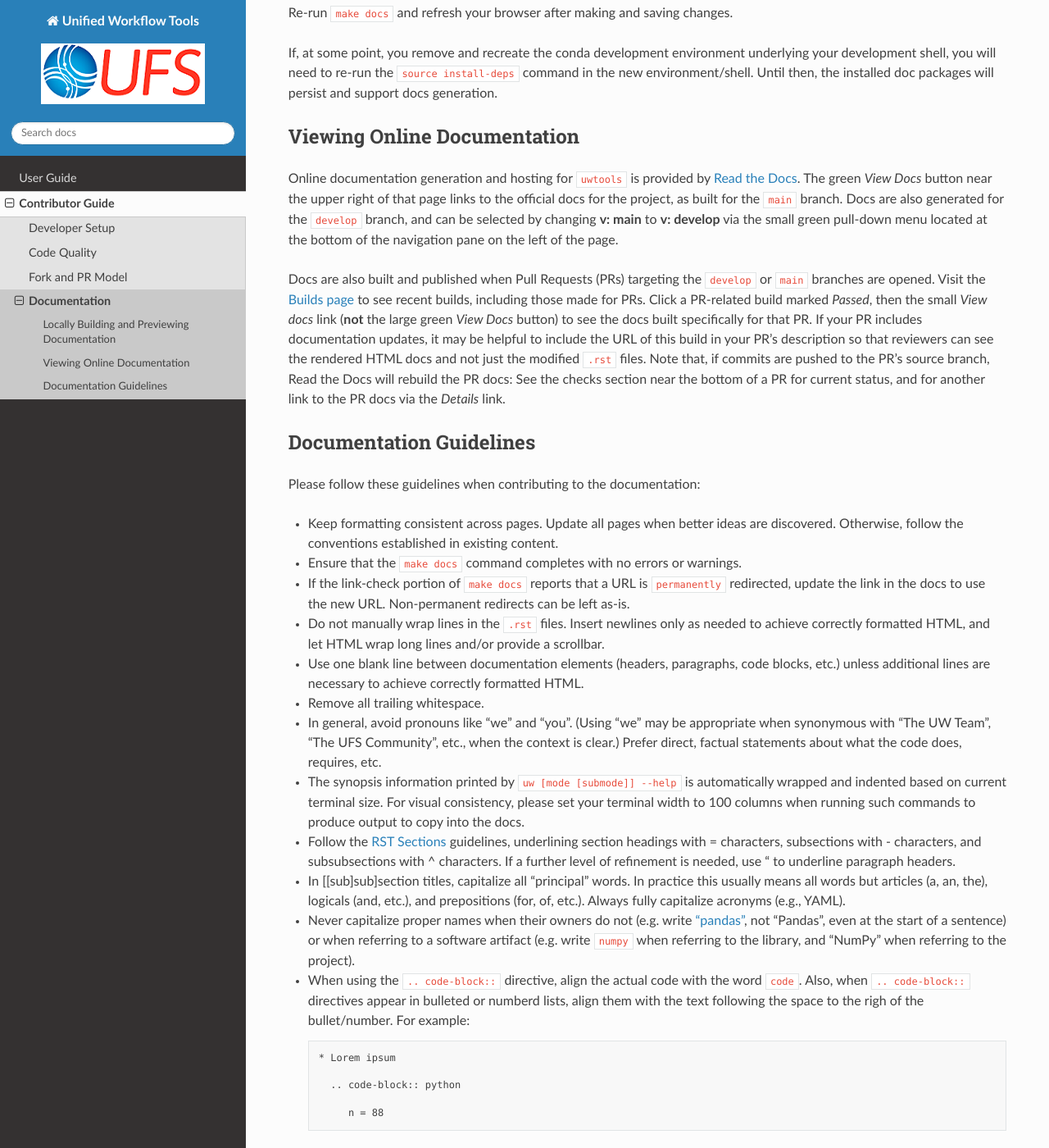
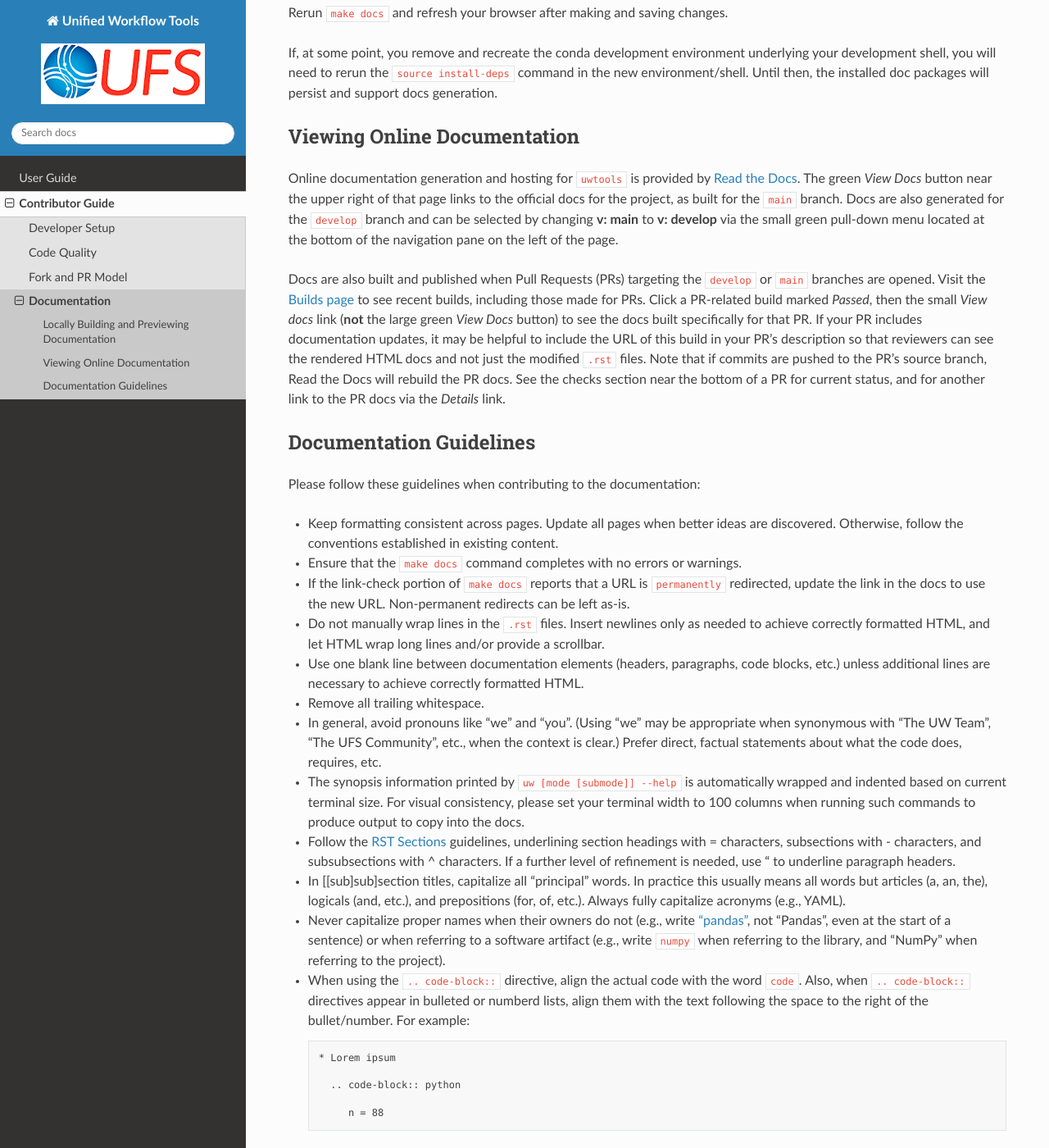
Before and after one commit to ufs-community/uwtools, a Sphinx documentation site: the page built from docs/sections/contributor_guide/documentation.rst, in a window 1280 px wide and 1400 px high, scrolled down 523 px. Shown: the whole window at 82% size. Built offline with Sphinx 7.4.7 and the Read the Docs theme 2.0.0, drawn with Linux system fonts in a browser that asks for light colours; the version number could not be read and is left out.

Commit message:
contrib guide

```diff
--- a/docs/sections/contributor_guide/code_quality.rst
+++ b/docs/sections/contributor_guide/code_quality.rst
@@ -24,11 +24,11 @@
 
 The order of the targets above is intentional:
 
-   * ``make format`` will complain about certain kinds of syntax errors that would cause all the remaining code-quality tools to fail (and may change line numbers reported by other tools, if it ran after them).
+   * ``make format`` will complain about certain kinds of syntax errors that would cause all the remaining code-quality tools to fail (and that could change line numbers reported by other tools, if it ran after them).
    * ``make lint`` provides a good first check for obvious errors and anti-patterns in the code.
    * ``make typecheck`` offers a more nuanced look at interfaces between functions, methods, etc. and may spot issues missed by the linter.
    * ``make unittest`` provides higher-level semantic-correctness checks once code syntax and typing is deemed correct.
 
-All the above tests are executed by the CI system when code is merged to specific git branches, and again when a conda package is built for release. To ensure that these processes succeed, be sure to run all the tests in a development shell before opening a pull request, and throughout the PR's lifecycle as subsequent changes are made. CI will reject unformatted code, so also run ``make format`` and commit any changes it makes. A useful development idiom is to periodically run ``make format && make test`` to perform a full code-quality sweep through the code.
+All the above tests are executed by the CI system when code is merged to specific git branches and when a conda package is built for release. To ensure that these processes succeed, be sure to run all the tests in a development shell before opening a pull request, and throughout the PR's lifecycle as subsequent changes are made. CI will reject unformatted code, so also run ``make format`` and commit any changes it makes. A useful development idiom is to periodically run ``make format && make test`` to perform a full code-quality sweep through the code.
 
-The ``uwtools`` repository has standardized on 100% unit-test coverage, enforced by ``make unittest`` and its configuration in ``pyproject.toml``. Please help maintain this high standard.
+The ``uwtools`` repository has standardized 100% unit-test coverage, enforced by ``make unittest`` and its configuration in ``pyproject.toml``. Please help maintain this high standard.
--- a/docs/sections/contributor_guide/documentation.rst
+++ b/docs/sections/contributor_guide/documentation.rst
@@ -17,16 +17,16 @@
 
    file://<filesystem-path-to-your-clone>/docs/build/html/index.index.html
 
-Re-run ``make docs`` and refresh your browser after making and saving changes.
+Rerun ``make docs`` and refresh your browser after making and saving changes.
 
-If, at some point, you remove and recreate the conda development environment underlying your development shell, you will need to re-run the ``source install-deps`` command in the new environment/shell. Until then, the installed doc packages will persist and support docs generation.
+If, at some point, you remove and recreate the conda development environment underlying your development shell, you will need to rerun the ``source install-deps`` command in the new environment/shell. Until then, the installed doc packages will persist and support docs generation.
 
 Viewing Online Documentation
 ----------------------------
 
-Online documentation generation and hosting for ``uwtools`` is provided by :rtd:`Read the Docs<>`. The green *View Docs* button near the upper right of that page links to the official docs for the project, as built for the ``main`` branch. Docs are also generated for the ``develop`` branch, and can be selected by changing **v: main** to **v: develop** via the small green pull-down menu located at the bottom of the navigation pane on the left of the page.
+Online documentation generation and hosting for ``uwtools`` is provided by :rtd:`Read the Docs<>`. The green *View Docs* button near the upper right of that page links to the official docs for the project, as built for the ``main`` branch. Docs are also generated for the ``develop`` branch and can be selected by changing **v: main** to **v: develop** via the small green pull-down menu located at the bottom of the navigation pane on the left of the page.
 
-Docs are also built and published when Pull Requests (PRs) targeting the ``develop`` or ``main`` branches are opened. Visit the :rtd:`Builds page<builds>` to see recent builds, including those made for PRs. Click a PR-related build marked *Passed*, then the small *View docs* link (**not** the large green *View Docs* button) to see the docs built specifically for that PR. If your PR includes documentation updates, it may be helpful to include the URL of this build in your PR's description so that reviewers can see the rendered HTML docs and not just the modified ``.rst`` files. Note that, if commits are pushed to the PR's source branch, Read the Docs will rebuild the PR docs: See the checks section near the bottom of a PR for current status, and for another link to the PR docs via the *Details* link.
+Docs are also built and published when Pull Requests (PRs) targeting the ``develop`` or ``main`` branches are opened. Visit the :rtd:`Builds page<builds>` to see recent builds, including those made for PRs. Click a PR-related build marked *Passed*, then the small *View docs* link (**not** the large green *View Docs* button) to see the docs built specifically for that PR. If your PR includes documentation updates, it may be helpful to include the URL of this build in your PR's description so that reviewers can see the rendered HTML docs and not just the modified ``.rst`` files. Note that if commits are pushed to the PR's source branch, Read the Docs will rebuild the PR docs. See the checks section near the bottom of a PR for current status, and for another link to the PR docs via the *Details* link.
 
 Documentation Guidelines
 ------------------------
@@ -43,8 +43,8 @@
 * The synopsis information printed by ``uw [mode [submode]] --help`` is automatically wrapped and indented based on current terminal size. For visual consistency, please set your terminal width to 100 columns when running such commands to produce output to copy into the docs.
 * Follow the :rst:`RST Sections<basics.html#sections>` guidelines, underlining section headings with = characters, subsections with - characters, and subsubsections with ^ characters. If a further level of refinement is needed, use " to underline paragraph headers.
 * In [[sub]sub]section titles, capitalize all "principal" words. In practice this usually means all words but articles (a, an, the), logicals (and, etc.), and prepositions (for, of, etc.). Always fully capitalize acronyms (e.g., YAML).
-* Never capitalize proper names when their owners do not (e.g. write `"pandas" <https://pandas.pydata.org/>`_, not "Pandas", even at the start of a sentence) or when referring to a software artifact (e.g. write ``numpy`` when referring to the library, and "NumPy" when referring to the project).
-* When using the ``.. code-block::`` directive, align the actual code with the word ``code``. Also, when ``.. code-block::`` directives appear in bulleted or numberd lists, align them with the text following the space to the righ of the bullet/number. For example:
+* Never capitalize proper names when their owners do not (e.g., write `"pandas" <https://pandas.pydata.org/>`_, not "Pandas", even at the start of a sentence) or when referring to a software artifact (e.g., write ``numpy`` when referring to the library, and "NumPy" when referring to the project).
+* When using the ``.. code-block::`` directive, align the actual code with the word ``code``. Also, when ``.. code-block::`` directives appear in bulleted or numberd lists, align them with the text following the space to the right of the bullet/number. For example:
 
   .. code-block:: text
 
--- a/docs/sections/contributor_guide/fork_pr_model.rst
+++ b/docs/sections/contributor_guide/fork_pr_model.rst
@@ -12,7 +12,7 @@
 #. :github-docs:`Make, commit, and push changes<get-started/exploring-projects-on-github/contributing-to-a-project#making-and-pushing-changes>` in your clone / to your fork. (Refer to the :doc:`Developer Setup <developer_setup>` page for setting up a development shell, formatting and testing your code, etc.)
 #. When your work is complete, :github-docs:`create a pull request<get-started/exploring-projects-on-github/contributing-to-a-project#making-a-pull-request>` to merge your changes.
 
-For future contributions, you may delete and then re-create your fork, or configure the official ``uwtools`` repo as :github-docs:`remote repository<pull-requests/collaborating-with-pull-requests/working-with-forks/configuring-a-remote-repository-for-a-fork>` on your clone and :github-docs:`sync upstream changes<pull-requests/collaborating-with-pull-requests/working-with-forks/syncing-a-fork>` to stay up-to-date with the official repo.
+For future contributions, you may delete and then recreate your fork or configure the official ``uwtools`` repository as a :github-docs:`remote repository<pull-requests/collaborating-with-pull-requests/working-with-forks/configuring-a-remote-repository-for-a-fork>` on your clone and :github-docs:`sync upstream changes<pull-requests/collaborating-with-pull-requests/working-with-forks/syncing-a-fork>` to stay up-to-date with the official repository.
 
 Specifics for ``uwtools``
 -------------------------
```
Also changed, not shown: docs/sections/contributor_guide/developer_setup.rst (+4 -4 lines).
